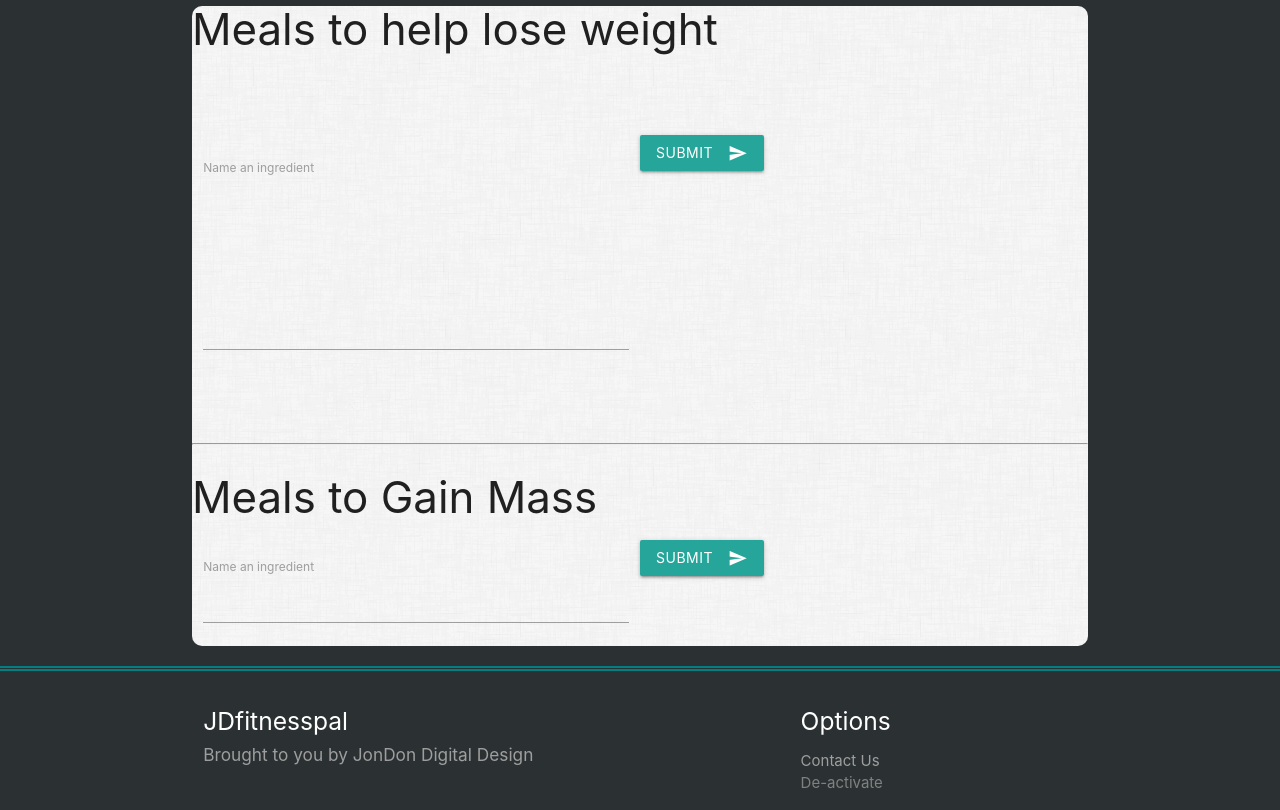
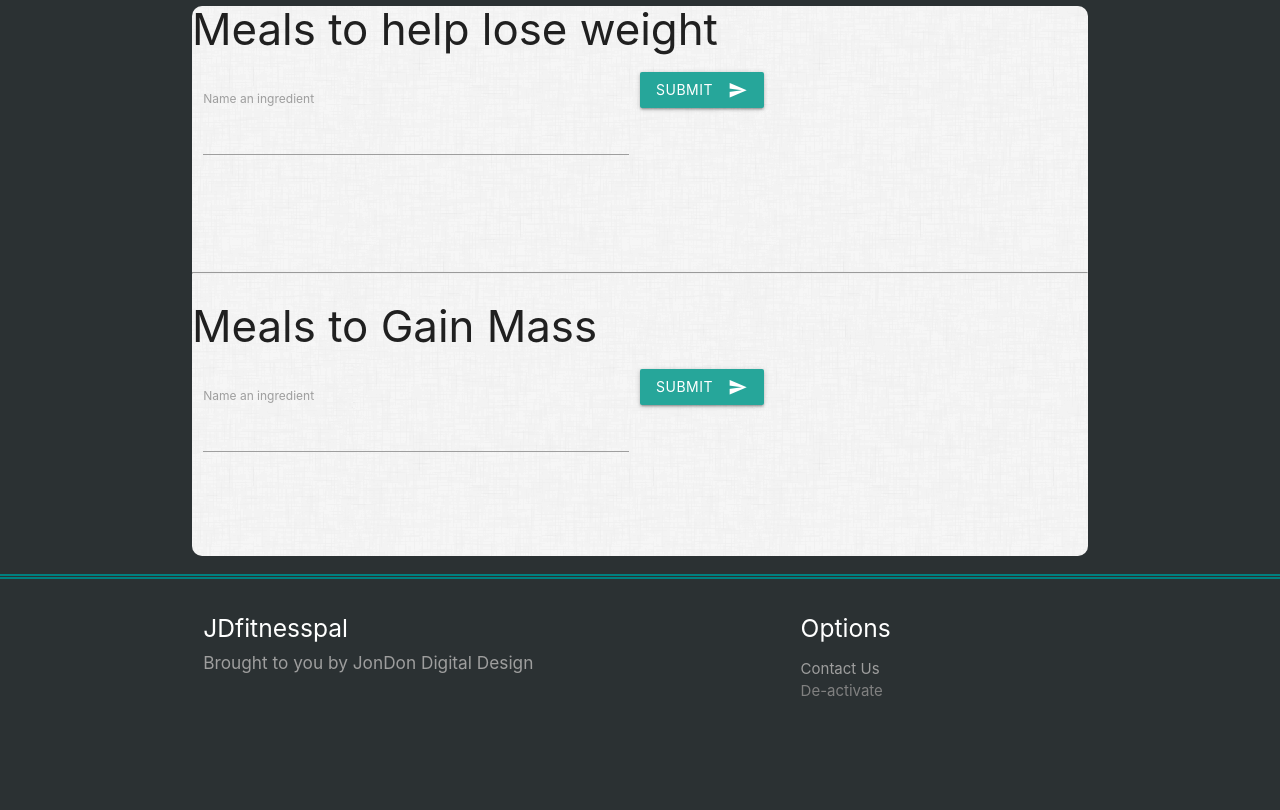
Before and after one commit to Bossman8/jdfitnesspal, a website: page public/meals.html in a window 1280 px wide. Shown: the part 87-897 px from the top of the page. After the commit the page ends 805 px from the top, so only its background shows below. Drawn offline with nearby package versions, Linux system fonts and the light colour scheme.

Commit message:
update to css

```diff
--- a/public/assets/css/style.css
+++ b/public/assets/css/style.css
@@ -53,7 +53,7 @@ footer {
   margin-left: 2%;
 }
 #healthyHeight {
-  line-height: 160px;
+  min-height: 180px;
 }
 #modal1 {
   background-image: url(../images/dust_scratches.png);
```
